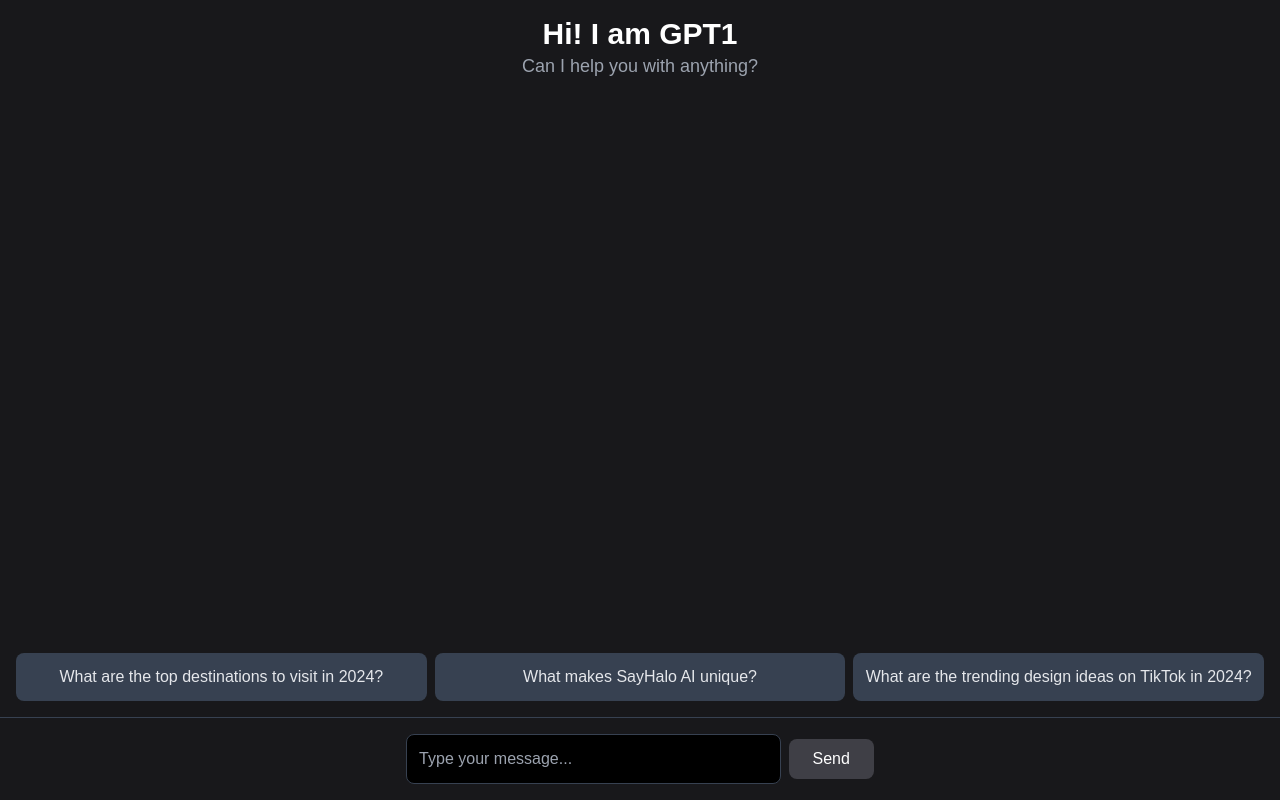
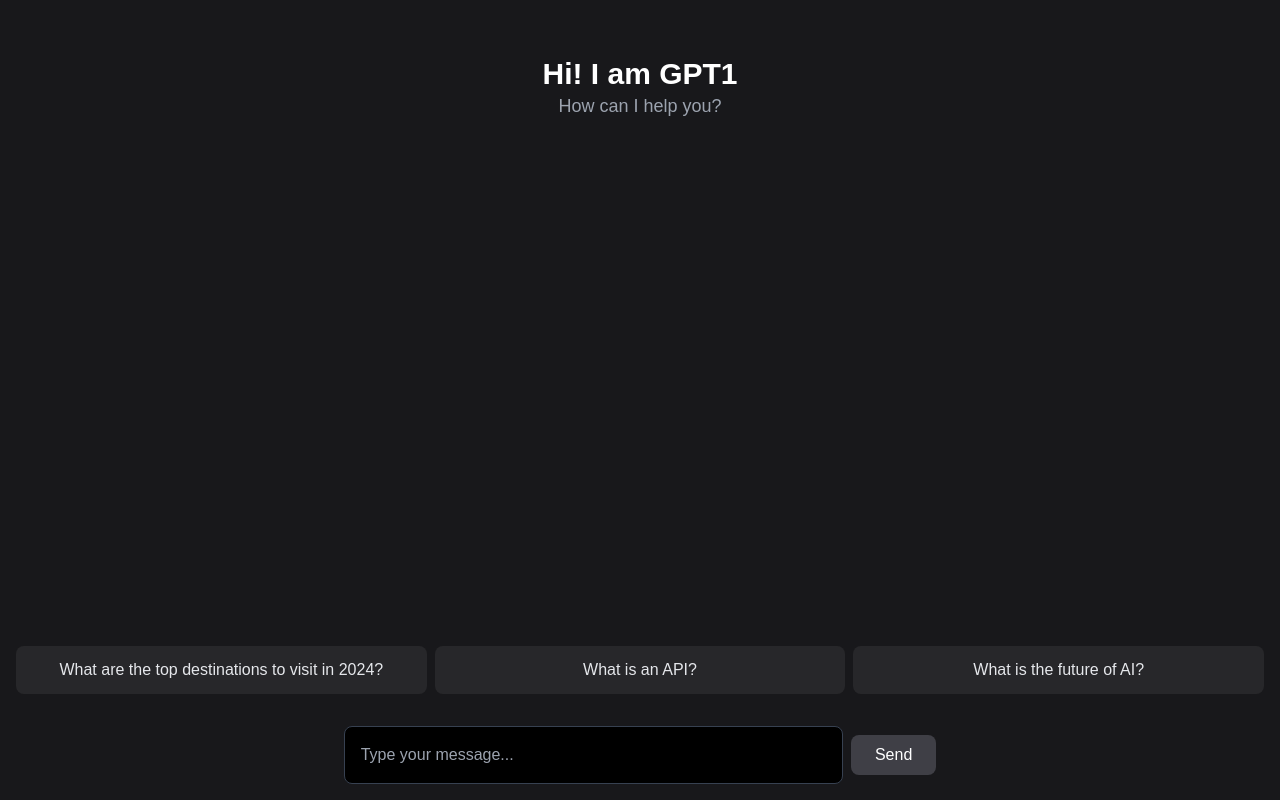
Before and after one commit to hamzaq453/GPT1-frontend, a Next.js app: page / in a window 1280 px wide. Built offline with nearby package versions, Linux system fonts and the light colour scheme.

Commit message:
UI changes

```diff
--- a/app/page.tsx
+++ b/app/page.tsx
@@ -5,15 +5,16 @@ import ReactMarkdown from "react-markdown";
 
 export default function Home() {
   const [query, setQuery] = useState(""); // Store user input
-  const [messages, setMessages] = useState<{ role: string; text: string }[]>([]); // Store the conversation
-  const [loading, setLoading] = useState(false); // Show loading state
+  const [messages, setMessages] = useState<
+    { role: string; text: string; loading?: boolean }[]
+  >([]); // Store the conversation with a loading state for each message
   const [showPrompts, setShowPrompts] = useState(true); // Toggle for showing prompts
 
   // Suggested prompts
   const prompts = [
     "What are the top destinations to visit in 2024?",
-    "What makes SayHalo AI unique?",
-    "What are the trending design ideas on TikTok in 2024?",
+    "What is an API?",
+    "What is the future of AI?",
   ];
 
   // Function to handle user query submission
@@ -22,9 +23,13 @@ const handleSubmit = async (event: React.FormEvent) => {
     if (!query.trim()) return;
 
     const userMessage = { role: "user", text: query };
-  setMessages((prev) => [...prev, userMessage]);
+    const loadingMessage = { role: "ai", text: "", loading: true };
+
+    setMessages((prev) => [...prev, userMessage, loadingMessage]);
     setQuery(""); // Clear input
-  setLoading(true);
+
+    // Hide prompts after the first submission
+    setShowPrompts(false);
 
     try {
       const res = await fetch("https://gpt-1-backend.vercel.app/query", {
@@ -43,16 +48,25 @@ const handleSubmit = async (event: React.FormEvent) => {
       }
 
       const data = await res.json();
-    const aiMessage = { role: "ai", text: data.response }; // No prefixing as GPT1 generates formatted markdown
-    setMessages((prev) => [...prev, aiMessage]); // Add AI response
+      const aiMessage = { role: "ai", text: data.response, loading: false };
+
+      setMessages((prev) => {
+        const updatedMessages = [...prev];
+        updatedMessages[updatedMessages.length - 1] = aiMessage; // Replace the loading message with the actual response
+        return updatedMessages;
+      });
     } catch {
-    const errorMessage = { role: "ai", text: "GPT1: Error: Unable to fetch response." };
-    setMessages((prev) => [...prev, errorMessage]); // Add error response
-  } finally {
-    setLoading(false);
+      setMessages((prev) => {
+        const updatedMessages = [...prev];
+        updatedMessages[updatedMessages.length - 1] = {
+          role: "ai",
+          text: "GPT1: Error: Unable to fetch response.",
+          loading: false,
+        };
+        return updatedMessages;
+      });
     }
   };
-
 
   // Function to handle suggested prompt clicks
   const handlePromptClick = (prompt: string) => {
@@ -64,8 +78,8 @@ const handleSubmit = async (event: React.FormEvent) => {
     <div className="min-h-screen flex flex-col bg-zinc-900 text-white">
       {/* Header */}
       <header className="mb-6 text-center p-4">
-        <h1 className="text-3xl font-bold">Hi! I am GPT1</h1>
-        <p className="text-lg text-gray-400">Can I help you with anything?</p>
+        <h1 className="text-3xl font-bold mt-10">Hi! I am GPT1</h1>
+        <p className="text-lg text-gray-400">How can I help you?</p>
       </header>
 
       {/* Conversation Area */}
@@ -80,12 +94,14 @@ const handleSubmit = async (event: React.FormEvent) => {
             <div
               className={`max-w-[45%] p-3 rounded-lg ${
                 message.role === "user"
-                  ? "bg-zinc-800 text-white self-end"
-                  : "bg-gray-700 text-white self-start"
+                  ? "bg-zinc-800 text-slate-200 self-end"
+                  : "bg-zinc-800 text-slate-200 self-start"
               }`}
             >
-              {/* Render markdown for AI responses */}
-              {message.role === "ai" ? (
+              {/* Render loader or message text */}
+              {message.loading ? (
+                <div className="w-6 h-6 border-4 border-zinc-600 border-t-transparent rounded-full animate-spin"></div>
+              ) : message.role === "ai" ? (
                 <ReactMarkdown>{message.text}</ReactMarkdown>
               ) : (
                 message.text
@@ -102,7 +118,7 @@ const handleSubmit = async (event: React.FormEvent) => {
             <button
               key={index}
               onClick={() => handlePromptClick(prompt)}
-              className="flex-1 bg-gray-700 text-gray-200 p-3 rounded-lg hover:bg-gray-600 transition"
+              className="flex-1 bg-zinc-800 text-gray-200 p-3 rounded-lg hover:bg-zinc-700 transition"
             >
               {prompt}
             </button>
@@ -113,22 +129,21 @@ const handleSubmit = async (event: React.FormEvent) => {
       {/* Chat Input */}
       <form
         onSubmit={handleSubmit}
-        className="sticky bottom-0 bg-zinc-900 p-4 flex items-center justify-center gap-2 border-t border-gray-700"
+        className="sticky bottom-0 bg-zinc-900 p-4 flex items-center justify-center gap-2 "
       >
         <input
           type="text"
           value={query}
           onChange={(e) => setQuery(e.target.value)}
           placeholder="Type your message..."
-          className="w-[30%] p-3 bg-black text-white border border-gray-700 rounded-lg"
+          className="w-[40%] p-4 bg-black text-white border border-gray-700 rounded-lg"
           required
         />
         <button
           type="submit"
-          className="bg-zinc-700 text-white py-2 px-6 rounded-lg hover:bg-blue-700 transition disabled:opacity-50"
-          disabled={loading}
+          className="bg-zinc-700 text-white py-2 px-6 rounded-lg hover:bg-zinc-800 transition disabled:opacity-50"
         >
-          {loading ? "Sending..." : "Send"}
+          Send
         </button>
       </form>
     </div>
```
Lines whose indentation alone changed are shown as unchanged.
